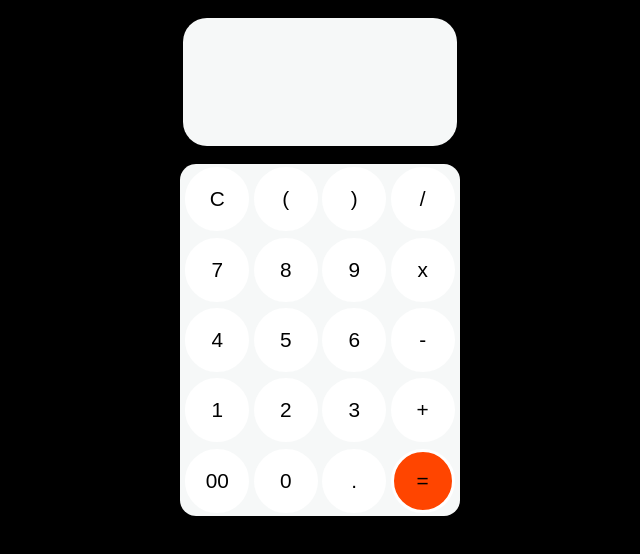
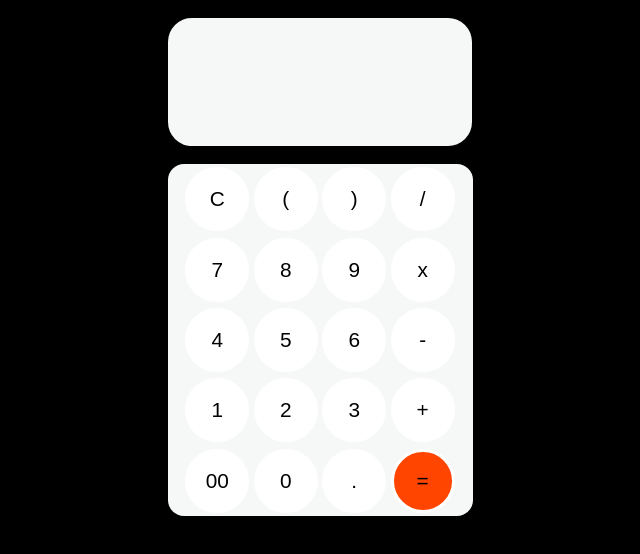
Before and after one commit to jatinsm2023/Simple-calculator, a plain HTML site: page index.html in a window 1280 px wide. Shown: the part 72-626 px from the top of the page, without its empty margins (320-960 px from the left). Drawn offline with Linux system fonts and the light colour scheme.

Commit message:
Update style.css

```diff
--- a/style.css
+++ b/style.css
@@ -35,7 +35,7 @@ body {
     height: 4rem;
     padding: 2rem;
     font-size: 1.5rem;
-    max-width: 210px;
+    max-width: 240px;
     border-radius: 1em;
     margin: auto;
     color: black;
@@ -48,7 +48,7 @@ body {
     width: fit-content;
     text-align: center;
     /* padding: 0.2rem; */
-    max-width: 280px;
+    max-width: 305px;
     margin: auto;
     background-color: rgb(246, 248, 248);
 }
```
